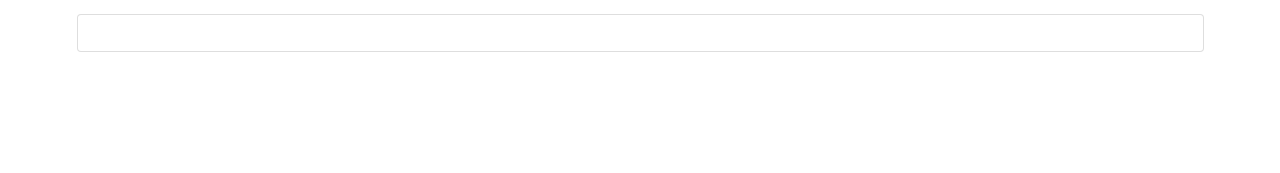
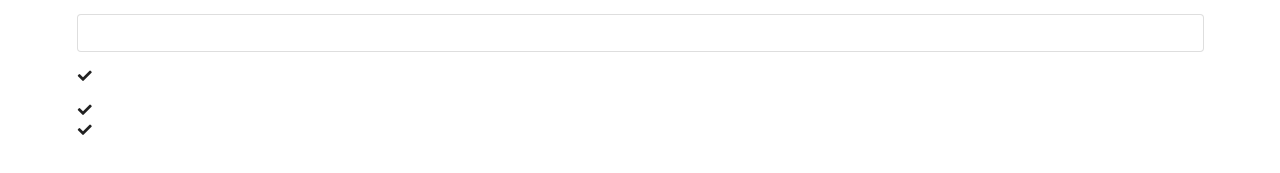
Before and after one commit to jrmeyers92/react-to-do, a React (Create React App) app: page / in a window 1280 px wide. Shown: the part 183-356 px from the top of the page. Built offline with nearby package versions, Linux system fonts and the light colour scheme.

Commit message:
refactor

```diff
--- a/src/components/ItemsList.js
+++ b/src/components/ItemsList.js
@@ -1,20 +1,21 @@
 import React from "react";
 
 const ItemsList = (props) => {
-
 	const todos = props.todos.map((todo) => {
-        return <div>{todo}</div>
+		return (
+			<div className='list-item'>
+				<p>{todo}</p>
+				<i class='check icon'></i>
+			</div>
+		);
 	});
-
-
 
 	return (
 		<div>
 			{todos}
+			<i class='check icon'></i>
 		</div>
 	);
-
-
-}
+};
 
 export default ItemsList;
```
Also changed, not shown: src/ItemList.css (added). Lines whose indentation alone changed are shown as unchanged.
